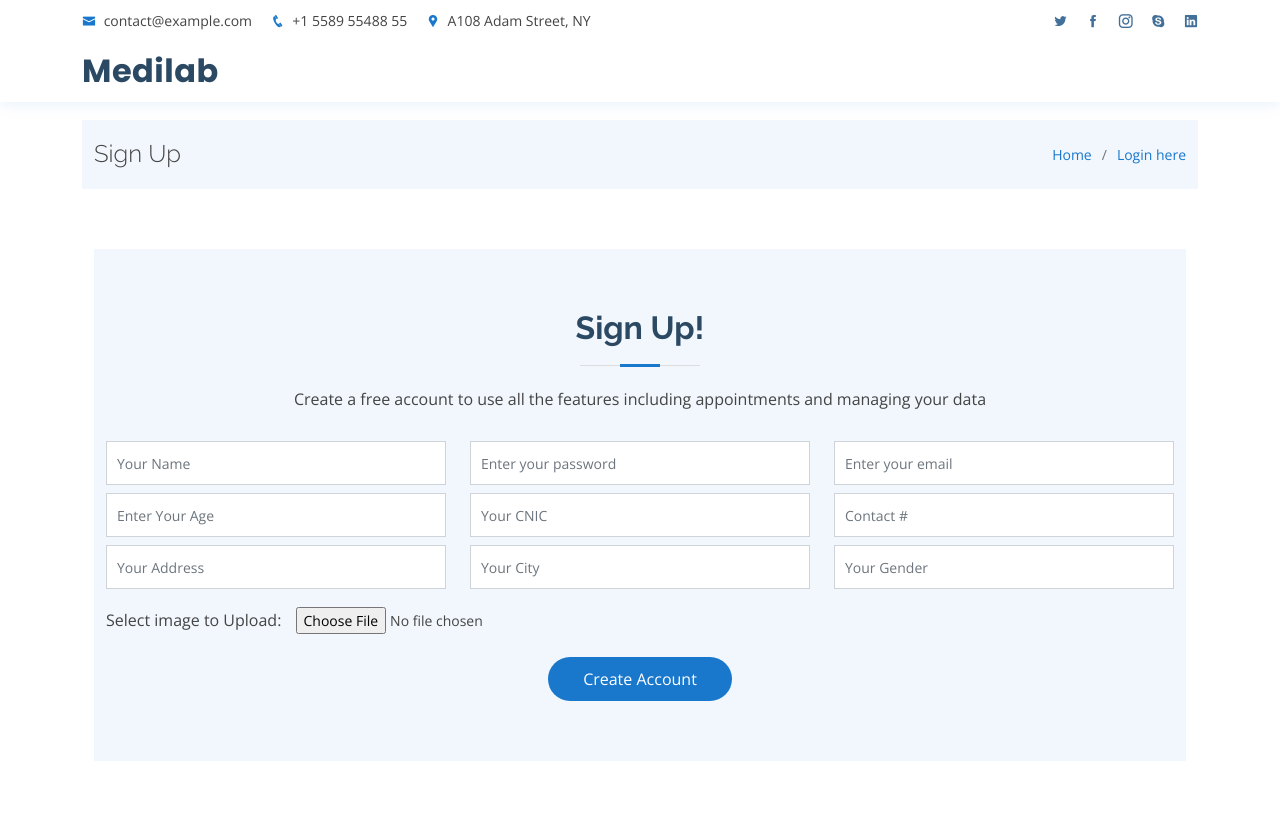
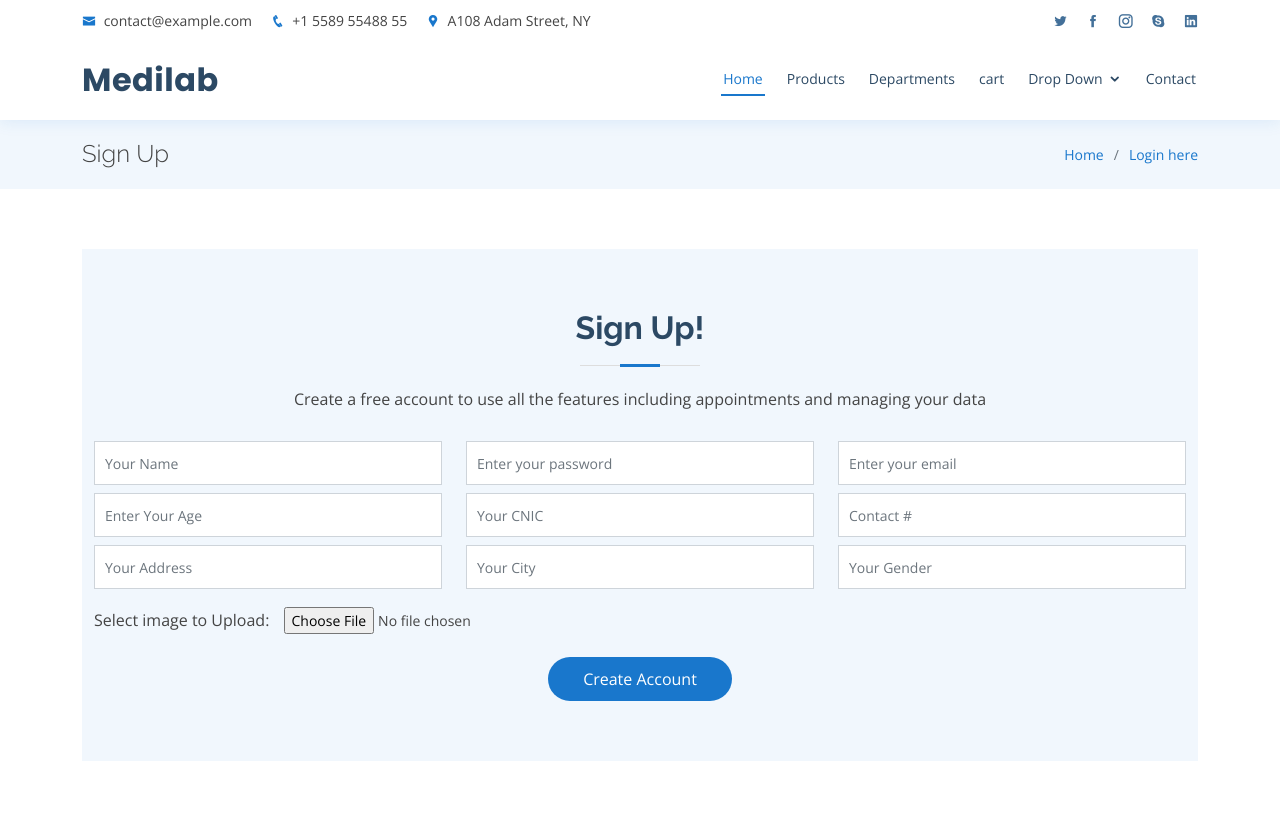
Before and after one commit to makhdoomali98/medilab, a PHP site: page /signup.php in a window 1280 px wide. Run offline with PHP 8.4, Linux system fonts and the light colour scheme.

Commit message:
adding login and signup

```diff
--- a/includes_user/header.php
+++ b/includes_user/header.php
@@ -5,7 +5,7 @@
     <meta charset="utf-8">
     <meta content="width=device-width, initial-scale=1.0" name="viewport">
 
-    <title>Medilab Bootstrap Template - Index</title>
+    <title>MediLab <?php if (isset($title)){ echo ' | '.$title; }?></title>
     <meta content="" name="description">
     <meta content="" name="keywords">
 
@@ -40,4 +40,55 @@
 <body>
 
 <!-- ======= Top Bar ======= -->
-<div class="container">
+<div id="topbar" class="d-none d-lg-flex align-items-center fixed-top">
+    <div class="container d-flex justify-content-between">
+        <div class="contact-info">
+            <i class="icofont-envelope"></i> <a href="mailto:contact@example.com">contact@example.com</a>
+            <i class="icofont-phone"></i> +1 5589 55488 55
+            <i class="icofont-google-map"></i> A108 Adam Street, NY
+        </div>
+        <div class="social-links">
+            <a href="#" class="twitter"><i class="icofont-twitter"></i></a>
+            <a href="#" class="facebook"><i class="icofont-facebook"></i></a>
+            <a href="#" class="instagram"><i class="icofont-instagram"></i></a>
+            <a href="#" class="skype"><i class="icofont-skype"></i></a>
+            <a href="#" class="linkedin"><i class="icofont-linkedin"></i></i></a>
+        </div>
+    </div>
+</div>
+
+<!-- ======= Header ======= -->
+<header id="header" class="fixed-top">
+    <div class="container d-flex align-items-center">
+
+        <h1 class="logo me-auto"><a href="index.php">Medilab</a></h1>
+        <!-- Uncomment below if you prefer to use an image logo -->
+        <!-- <a href="index.php" class="logo me-auto"><img src="assets/img/logo.png" alt="" class="img-fluid"></a>-->
+
+        <nav class="nav-menu d-none d-lg-block">
+            <ul>
+                <li class="active"><a href="index.php">Home</a></li>
+                <li><a href="products.php">Products</a></li>
+                <li><a href="#departments">Departments</a></li>
+                <li><a href="checkout.html">cart</a></li>
+                <li class="drop-down"><a href="#">Drop Down</a>
+                    <ul>
+                        <li class="drop-down"><a href="#">Settings</a>
+                            <ul>
+                                <li><a href="myprofile.php">Edit Profile</a></li>
+                            </ul>
+                        </li>
+
+                        <li><a href="login.php">Logout</a></li>
+
+                    </ul>
+                </li>
+                <li><a href="contactUs.php">Contact</a></li>
+
+            </ul>
+        </nav><!-- .nav-menu -->
+
+
+
+    </div>
+</header><!-- End Header -->
--- a/signup.php
+++ b/signup.php
@@ -1,35 +1,9 @@
-<?php include 'includes_user/header.php'; ?>
-<div id="topbar" class="d-none d-lg-flex align-items-center fixed-top">
-    <div class="container d-flex justify-content-between">
-        <div class="contact-info">
-            <i class="icofont-envelope"></i> <a href="mailto:contact@example.com">contact@example.com</a>
-            <i class="icofont-phone"></i> +1 5589 55488 55
-            <i class="icofont-google-map"></i> A108 Adam Street, NY
-        </div>
-        <div class="social-links">
-            <a href="#" class="twitter"><i class="icofont-twitter"></i></a>
-            <a href="#" class="facebook"><i class="icofont-facebook"></i></a>
-            <a href="#" class="instagram"><i class="icofont-instagram"></i></a>
-            <a href="#" class="skype"><i class="icofont-skype"></i></a>
-            <a href="#" class="linkedin"><i class="icofont-linkedin"></i></i></a>
-        </div>
-    </div>
-</div>
 
-<!-- ======= Header ======= -->
-<header id="header" class="fixed-top">
-    <div class="container d-flex align-items-center">
+<?php
+$title='Signup';
+include 'includes_user/header.php';
+?>
 
-        <h1 class="logo me-auto"><a href="index.html">Medilab</a></h1>
-        <!-- Uncomment below if you prefer to use an image logo -->
-        <!-- <a href="index.html" class="logo me-auto"><img src="assets/img/logo.png" alt="" class="img-fluid"></a>-->
-
-
-
-
-
-    </div>
-</header><!-- End Header -->
 <main id="main">
 
     <!-- ======= Breadcrumbs Section ======= -->
@@ -39,8 +13,8 @@
             <div class="d-flex justify-content-between align-items-center">
                 <h2>Sign Up</h2>
                 <ol>
-                    <li><a href="index.html">Home</a></li>
-                    <li><a href="index.html">Login here</a></li>
+                    <li><a href="index.php">Home</a></li>
+                    <li><a href="login.php">Login here</a></li>
                 </ol>
             </div>
 
```
Also changed, not shown: login.php (+4 -28 lines).
